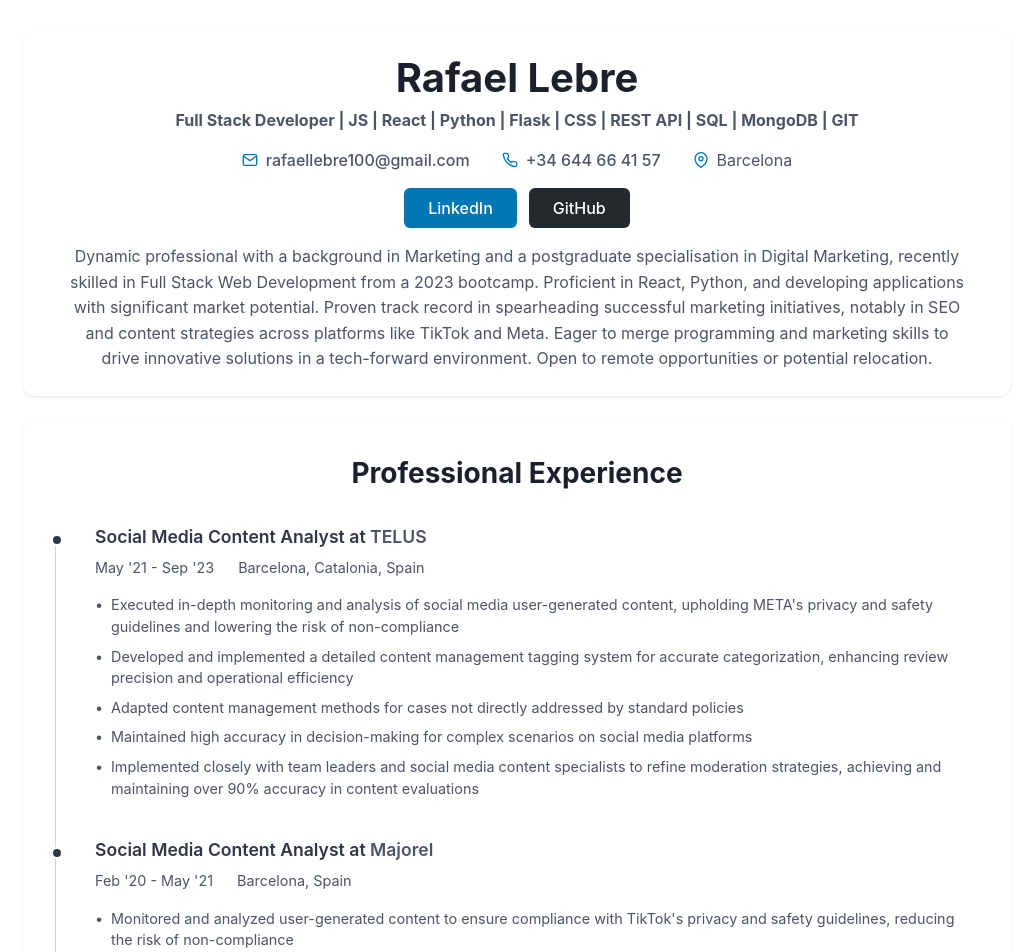
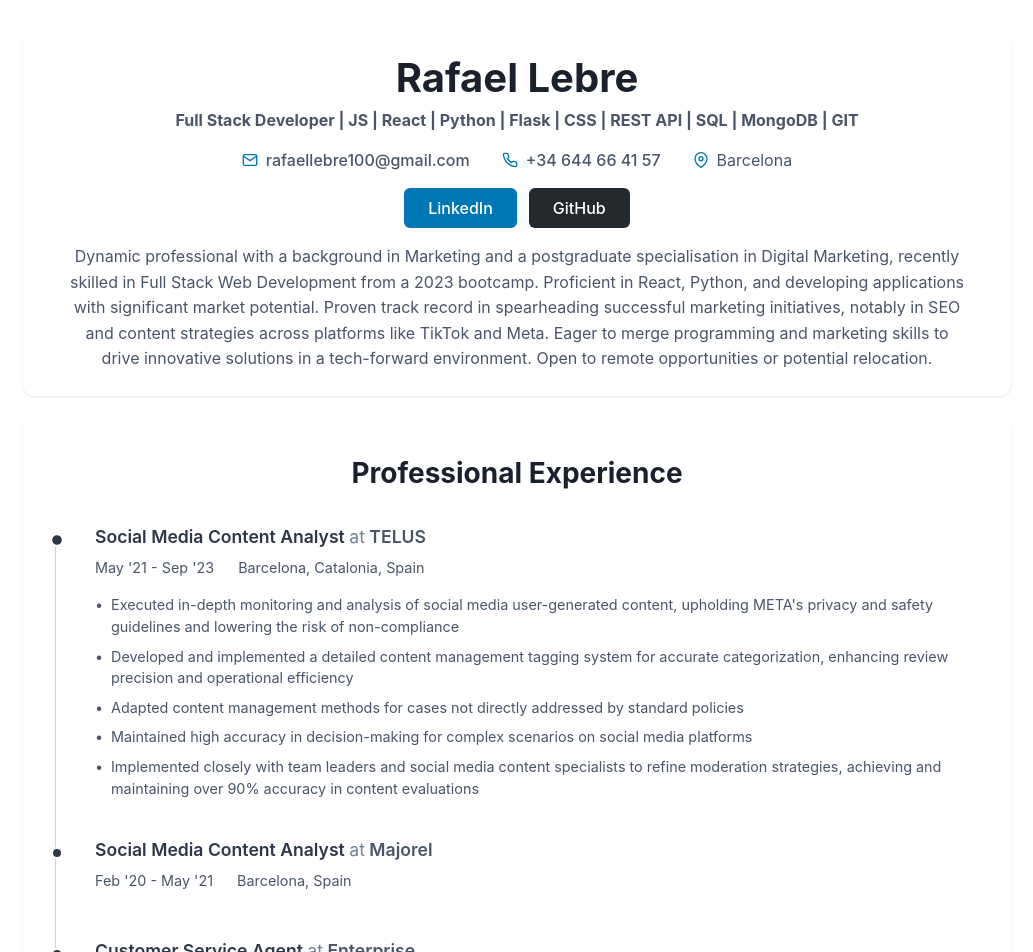
Before and after one commit to rafalebre/interactive-cv, a React (Vite) app: page / in a window 1280 px wide. Shown: the top 952 px of the page, without its empty margins (123-1156 px from the left). Built offline with nearby package versions, Linux system fonts and the light colour scheme.

Commit message:
Experience component - interaction added

```diff
--- a/src/components/Experience/Experience.css
+++ b/src/components/Experience/Experience.css
@@ -33,6 +33,10 @@
   .timeline-item {
     position: relative;
     padding-bottom: 2rem;
+    cursor: pointer;
+    opacity: 0;
+    transform: translateY(20px);
+    animation: fadeIn 0.5s ease forwards;
   }
 
   .timeline-item:last-child {
@@ -50,6 +54,11 @@
     background: #2D3748;
     border: 2px solid #fff;
     margin-left: -4px;
+    transition: transform 0.2s ease;
+  }
+
+  .timeline-item.expanded::before {
+    transform: scale(1.2);
   }
 
   .timeline-content {
@@ -58,6 +67,7 @@
 
   .job-header {
     margin-bottom: 1rem;
+    position: relative;
   }
 
   .role-company {
@@ -69,8 +79,9 @@
     font-weight: 600;
   }
 
-  .role {
-    color: #2D3748;
+  .at {
+    color: #718096;
+    font-weight: normal;
   }
 
   .company {
@@ -91,6 +102,15 @@
     padding: 0;
     list-style: none;
     font-size: 0.9rem;
+    max-height: 0;
+    overflow: hidden;
+    transition: max-height 0.3s ease, opacity 0.3s ease;
+    opacity: 0;
+  }
+
+  .achievements.show {
+    max-height: 1000px;
+    opacity: 1;
   }
 
   .achievements li {
@@ -109,6 +129,13 @@
     color: #4A5568;
   }
 
+  @keyframes fadeIn {
+    to {
+      opacity: 1;
+      transform: translateY(0);
+    }
+  }
+
   @media (max-width: 768px) {
     .experience {
       padding: 1.5rem;
--- a/src/components/Experience/Experience.tsx
+++ b/src/components/Experience/Experience.tsx
@@ -1,8 +1,18 @@
+import { useState } from 'react';
 import './Experience.css';
 import { cvData } from '../../data/cvData';
 
 const Experience = () => {
   const { experience } = cvData;
+  const [expandedItems, setExpandedItems] = useState<number[]>([0]); // Primeiro item expandido por padrão
+
+  const toggleItem = (index: number) => {
+    setExpandedItems(prev =>
+      prev.includes(index)
+        ? prev.filter(i => i !== index)
+        : [...prev, index]
+    );
+  };
 
   return (
     <section className="experience">
@@ -10,18 +20,22 @@ const Experience = () => {
 
       <div className="timeline">
         {experience.map((job, index) => (
-            <div key={index} className="timeline-item">
+          <div
+            key={index}
+            className={`timeline-item ${expandedItems.includes(index) ? 'expanded' : ''}`}
+            onClick={() => toggleItem(index)}
+          >
             <div className="timeline-content">
               <div className="job-header">
                 <h3 className="role-company">
-                    <span className="role">{job.role}</span> at <span className="company">{job.company}</span>
+                  <span className="role">{job.role}</span> <span className="at">at</span> <span className="company">{job.company}</span>
                 </h3>
                 <div className="job-info">
                   <span className="period">{job.period}</span>
                   <span className="location">{job.location}</span>
                 </div>
               </div>
-                <ul className="achievements">
+              <ul className={`achievements ${expandedItems.includes(index) ? 'show' : ''}`}>
                 {job.achievements.map((achievement, i) => (
                   <li key={i}>{achievement}</li>
                 ))}
```
Lines whose indentation alone changed are shown as unchanged.
